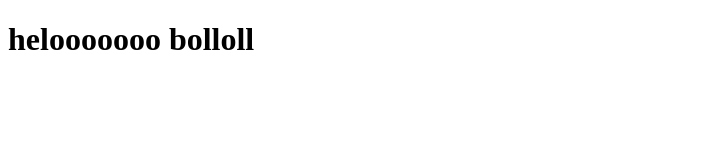
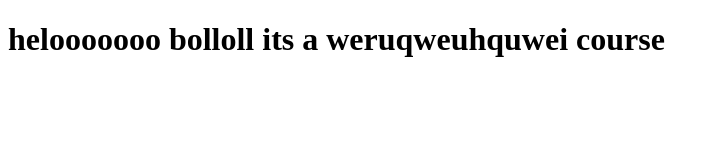
Before and after one commit to inefierno/Dera-test, a plain HTML site: page site/index.html in a window 1280 px wide. Shown: the whole page, without its empty margins (0-719 px from the left). Drawn offline with Linux system fonts and the light colour scheme.

Commit message:
small chnages to page.

```diff
--- a/site/index.html
+++ b/site/index.html
@@ -3,7 +3,7 @@
 <head>
 <title>hello Coursera!</title>
 <body>
-<h1>helooooooo bolloll</h1>
+<h1>helooooooo bolloll its a weruqweuhquwei course</h1>
 </body>
 </head>
 </html>
```
